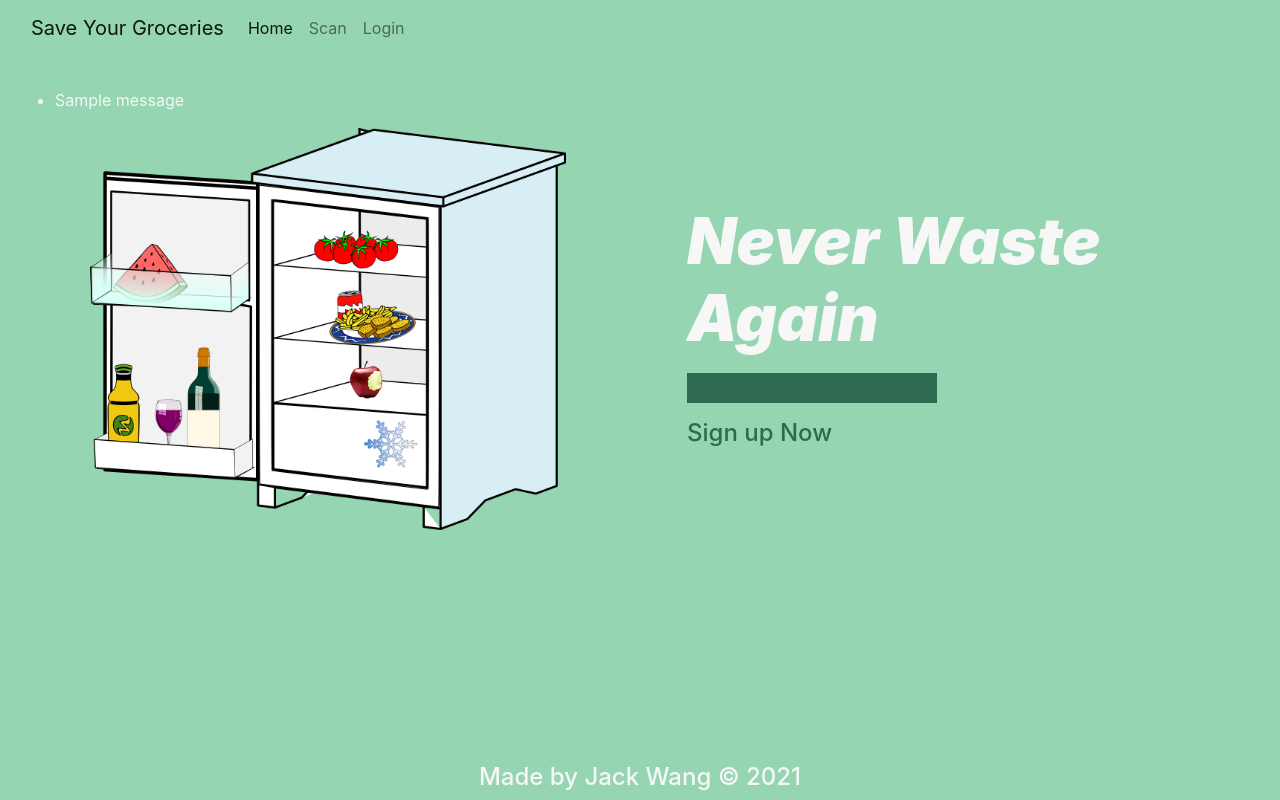
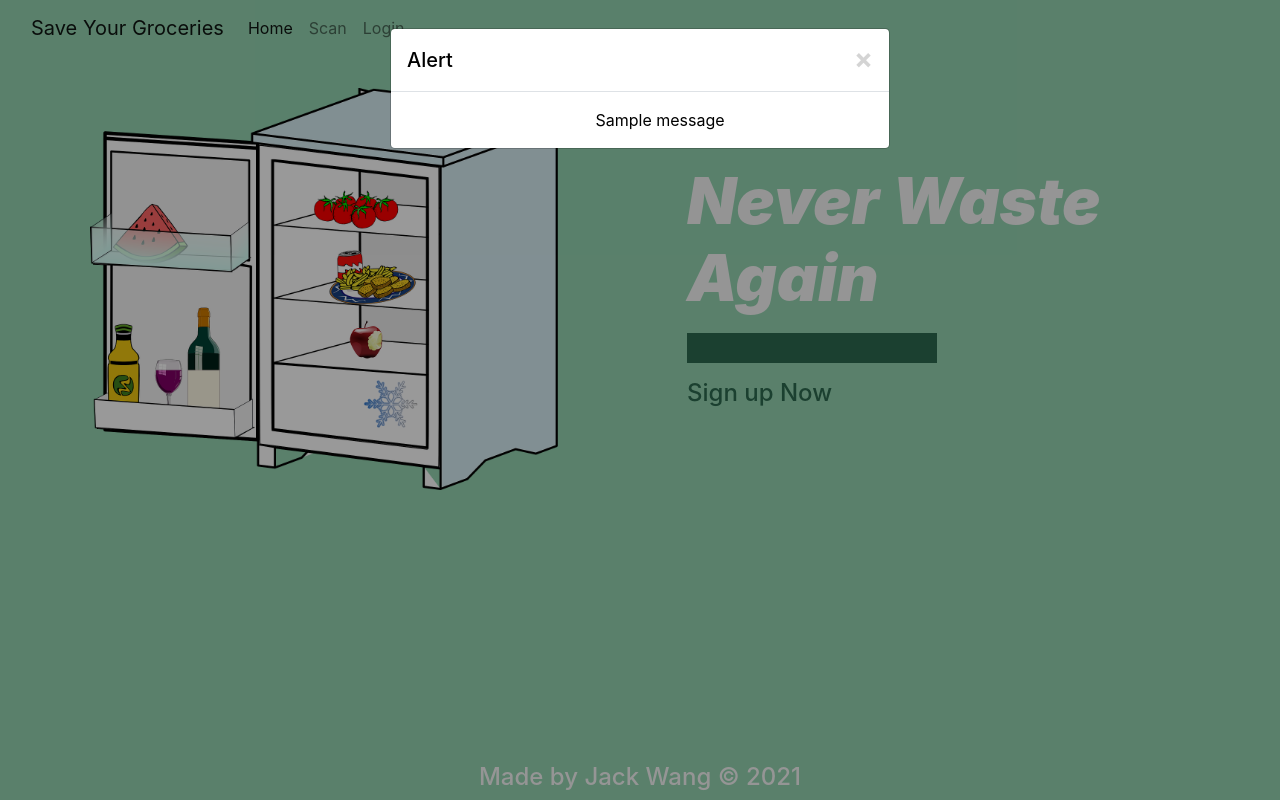
Before and after one commit to zjackwang/saveYourGroceries, a Flask app: page / in a window 1280 px wide. Run offline with Flask 2, Linux system fonts and the light colour scheme; one stand-in notice (Sample message) is shown; some libraries are stand-ins or nearby versions.

Commit message:
created modal

```diff
--- a/saveYourGroceries/data/login.py
+++ b/saveYourGroceries/data/login.py
@@ -6,6 +6,7 @@ from saveYourGroceries.app import app
 
 loginManager = LoginManager(app)
 loginManager.login_view = 'login'
+loginManager.session_protection = 'strong'
 
 @loginManager.user_loader
 def load_user(username):
--- a/saveYourGroceries/routes.py
+++ b/saveYourGroceries/routes.py
@@ -80,6 +80,9 @@ def register():
 def scan():
     return render_template("scan.html")
 
+# TODO Notification
+def notify():
+    return ""
 
 """
 Finds only exact delimited words
--- a/saveYourGroceries/static/css/main.css
+++ b/saveYourGroceries/static/css/main.css
@@ -28,9 +28,46 @@ a:hover {
   color: var(--secondary-color);
 }
 
+.flash-modal {
+  /* display: none;
+  position: fixed;
+  z-index: 1;
+  left: 0;
+  top: 0; */
+  width: 100%;
+  height: 100%;
+  overflow: auto;
+  background-color: rgba(0, 0, 0, 0.4);
+}
+
+.flash-modal-content {
+  color: rgb(0, 0, 0);
+  margin: auto;
+}
+
+.close {
+  color: #aaa;
+  float: right;
+  font-size: 28px;
+  font-weight: bold;
+}
+
+.close:hover,
+.close:focus {
+  color: black;
+  text-decoration: none;
+  cursor: pointer;
+}
+
+.flash-modal-content ul {
+  margin: auto;
+  text-align: center;
+  list-style-type: none;
+}
+
 /* Footer Component */
 .footer {
-  position: absolute;
+  position: fixed;
   left: 0;
   bottom: 0;
   width: 100%;
--- a/saveYourGroceries/templates/base.html
+++ b/saveYourGroceries/templates/base.html
@@ -44,15 +44,26 @@
             </div>
         </nav>
         <main class="container-fluid">
-            {% with messages = get_flashed_messages() %}
-            {% if messages %}
-            <ul>
-                {% for message in messages %}
-                <li>{{ message }}</li>
-                {% endfor %}
-            </ul>
-            {% endif %}
-            {% endwith %}
+            <div id="flashModal" class="flash-modal modal " tabindex="-1" role="dialog">
+                <div class="modal-dialog" role="document">
+                    <div class="modal-content flash-modal-content">
+                        <div class="modal-header">
+                            <h5 class="modal-title">Alert</h5>
+                            <button type="button" class="close" data-dismiss="modal" aria-label="Close">
+                                <span aria-hidden="true">&times;</span>
+                            </button>
+                        </div>
+                        <div id="modalText" class="modal-body">
+                        </div>
+                    </div>
+                </div>
+            </div>
+            <!-- <div id="flashModal" class="flash-modal">
+                <div class="flash-modal-content">
+                    <span class="close">&times;</span>
+                    <div id="modalText"></div>
+                </div>
+            </div> -->
             {% block body %}{% endblock %}
         </main>
         <div class="footer">
@@ -63,4 +74,32 @@
             </footer>
         </div>
     </body>
+    <script>
+    let modal = document.getElementById("flashModal");
+    let modalText = document.getElementById("modalText");
+    document.getElementsByClassName("close")[0].onclick = () => {
+        modal.style.display = "none";
+    }
+    {% with messages = get_flashed_messages() %}
+    {% if messages %}
+        modal.style.display = "block";
+        console.log("{{ messages }}");
+        let info = document.createElement("ul");
+        {% for message in messages %}
+                let node = document.createElement("li");
+                let text = document.createTextNode("{{ message }}")
+                node.appendChild(text)
+                info.appendChild(node);
+        {% endfor %}
+        modalText.appendChild(info);
+    {% endif %}
+    {% endwith %}
+
+    window.onclick = (e) => {
+            console.log("click");
+            if (modal.style.display == "block") {
+                modal.style.display = "none";
+            }
+        };
+    </script>
 </html>
```
